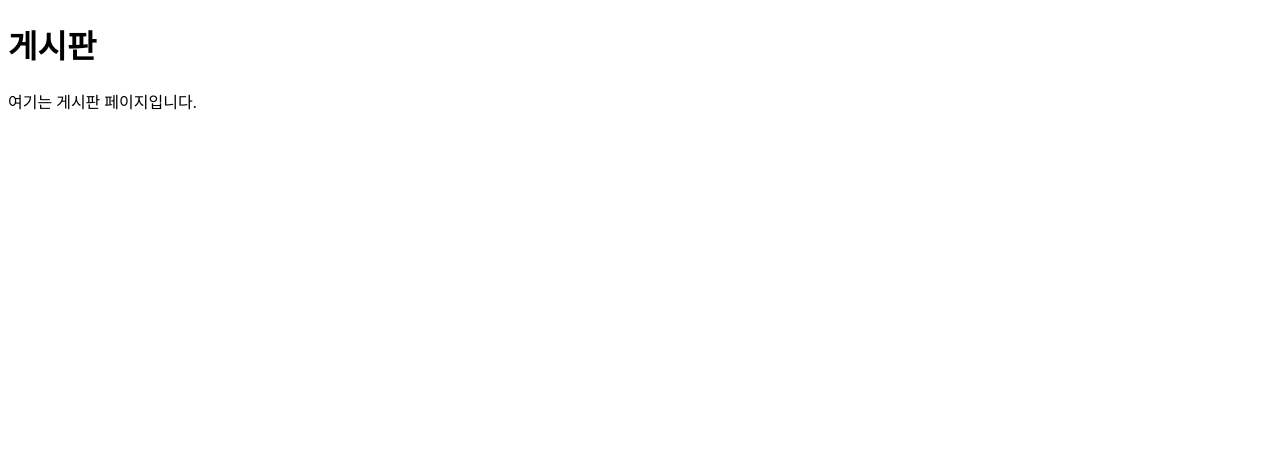
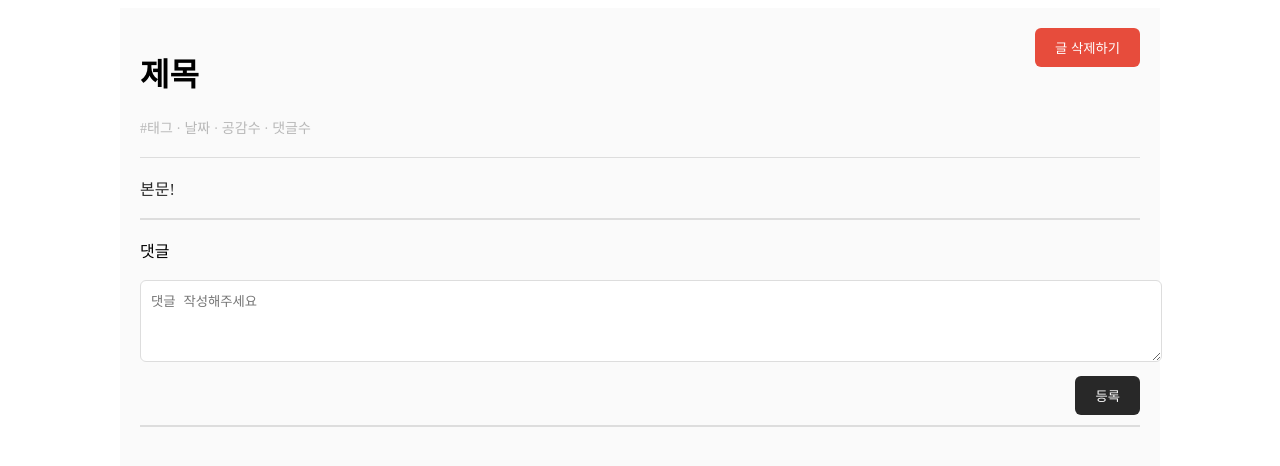
Before and after one commit to JogakZip7/client, a React (Vite) app: page /post in a window 1280 px wide. Shown: the top 466 px of the page. Built offline with nearby package versions, Linux system fonts and the light colour scheme.

Commit message:
[MOD]에러페이지와 게시글페이지 코드

```diff
--- a/src/components/App.jsx
+++ b/src/components/App.jsx
@@ -3,6 +3,8 @@ import React from "react";
 import { BrowserRouter as Router, Routes, Route } from "react-router-dom";
 import HomePage from "../pages/home/HomePage";
 import PostPage from "../pages/post/PostPage";
+import ErrorPage from "../pages/Error/ErrorPage";
+
 
 function App() {
   return (
@@ -10,6 +12,7 @@ function App() {
       <Routes>
         <Route path="/" element={<HomePage />} />
         <Route path="/post" element={<PostPage />} />
+        <Route path="/Error" element={<ErrorPage />} />
       </Routes>
     </Router>
   );
--- /dev/null
+++ b/src/pages/Error/ErrorPage.jsx
@@ -0,0 +1,49 @@
+import React from 'react';
+
+function ErrorPage() {
+  return (
+    <div style={styles.container}>
+      <div style={styles.errorCode}>404</div>
+      <div style={styles.flowerIcon}>
+        <img src="flower-icon.png" alt="Flower" style={{ width: '50px', height: '50px' }} />
+      </div>
+      <div style={styles.message}>찾을 수 없는 페이지입니다.</div>
+      <div style={styles.subMessage}>요청하신 페이지가 사라졌거나, 잘못된 경로를 이용하셨어요.</div>
+    </div>
+  );
+}
+
+const styles = {
+  container: {
+    display: 'flex',
+    flexDirection: 'column',
+    justifyContent: 'center',
+    alignItems: 'center',
+    height: '100vh',
+    backgroundColor: '#FAFAFA',
+    textAlign: 'center',
+    fontFamily: "'ABeeZee', sans-serif",
+    color: '#282828',
+  },
+  errorCode: {
+    fontSize: '100px',
+    fontWeight: 'bold',
+    color: '#282828',
+  },
+  flowerIcon: {
+    marginTop: '10px',
+  },
+  message: {
+    fontSize: '18px',
+    fontWeight: '400',
+    marginTop: '20px',
+    color: '#282828',
+  },
+  subMessage: {
+    fontSize: '14px',
+    color: '#B8B8B8',
+    marginTop: '10px',
+  },
+};
+
+export default ErrorPage;
--- a/src/pages/home/HomePage.jsx
+++ b/src/pages/home/HomePage.jsx
@@ -6,6 +6,7 @@ function HomePage() {
         <nav>
             <ul>
                 <li><Link to="/post">게시판</Link></li>
+                <li><Link to="/error">에러</Link></li>
             </ul>
         </nav>
     );
--- a/src/pages/post/Postpage.jsx
+++ b/src/pages/post/Postpage.jsx
@@ -1,10 +1,194 @@
-import React from 'react';
+import React, { useState } from 'react';
 
 function PostPage() {
+  const [commentContent, setCommentContent] = useState("");
+  const [comments, setComments] = useState([]);
+  const [editingCommentIndex, setEditingCommentIndex] = useState(null);
+  const [editingCommentContent, setEditingCommentContent] = useState("");
+
+  const handleCommentSubmit = () => {
+    setComments([...comments, { user: "새로운 사용자", date: new Date().toLocaleString(), content: commentContent }]);
+    setCommentContent("");
+  };
+
+  const handleDeleteComment = (index) => {
+    if (window.confirm("댓글을 삭제하시겠습니까?")) {
+      setComments(comments.filter((_, i) => i !== index));
+    }
+  };
+
+  const handleEditComment = (index) => {
+    setEditingCommentIndex(index);
+    setEditingCommentContent(comments[index].content);
+  };
+
+  const handleSaveEditedComment = () => {
+    const updatedComments = [...comments];
+    updatedComments[editingCommentIndex].content = editingCommentContent;
+    setComments(updatedComments);
+    setEditingCommentIndex(null);
+    setEditingCommentContent("");
+  };
+
+  const handleDeletePost = () => {
+    if (window.confirm("게시글을 삭제하시겠습니까?")) {
+      // 게시글 삭제 로직을 여기에 추가하면 됩니다.
+      alert("게시글이 삭제되었습니다.");
+    }
+  };
+
   return (
-    <div>
-      <h1>게시판</h1>
-      <p>여기는 게시판 페이지입니다.</p>
+    <div style={{ position: "relative", width: "100%", maxWidth: "1000px", margin: "0 auto", backgroundColor: "#FAFAFA", padding: "20px" }}>
+      {/* Post Header */}
+      <header style={{ marginBottom: "20px", borderBottom: "1px solid #DDD", paddingBottom: "20px" }}>
+        <h1 style={{ fontSize: "32px", fontWeight: "bold" }}>제목</h1>
+        <div style={{ color: "#B8B8B8", fontSize: "14px" }}>
+          <span>#태그</span> <span>· 날짜</span> <span>· 공감수</span> <span>· 댓글수</span>
+        </div>
+        {/* Delete Post Button */}
+        <button
+          onClick={handleDeletePost}
+          style={{
+            position: "absolute",
+            right: "20px",
+            top: "20px",
+            padding: "10px 20px",
+            backgroundColor: "#E74C3C",
+            color: "#fff",
+            borderRadius: "6px",
+            border: "none",
+            cursor: "pointer"
+          }}
+        >
+        글 삭제하기
+        </button>
+      </header>
+
+      {/* Post Content */}
+      <section style={{ marginBottom: "20px" }}>
+        <p style={{ fontSize: "16px", lineHeight: "1.5", color: "#282828" }}>
+          본문!
+        </p>
+        <hr style={{ border: "1px solid #DDD", marginTop: "10px" }} />
+      </section>
+
+      {/* Comment Section */}
+      <section>
+        <p style={{ fontSize: "16px", lineHeight: "1.5", color: "#000000" }}>
+          댓글
+        </p>
+        <div>
+          <textarea
+            value={commentContent}
+            onChange={(e) => setCommentContent(e.target.value)}
+            placeholder="댓글 작성해주세요"
+            style={{ width: "100%", height: "60px", padding: "10px", borderRadius: "6px", border: "1px solid #DDD", marginBottom: "10px" }}
+          />
+
+          {/* Right-aligned Submit Button */}
+          <div style={{ textAlign: "right" }}>
+            <button
+              onClick={handleCommentSubmit}
+              style={{
+                padding: "10px 20px",
+                backgroundColor: "#282828",
+                color: "#fff",
+                borderRadius: "6px",
+                border: "none",
+                cursor: "pointer"
+              }}
+            >
+              등록
+            </button>
+          </div>
+
+          {/* Divider Line */}
+          <hr style={{ border: "1px solid #DDD", marginTop: "10px" }} />
+        </div>
+
+        {/* Comments List */}
+        <div style={{ marginTop: "20px" }}>
+          {comments.map((comment, index) => (
+            <div key={index} style={{ marginBottom: "20px" }}>
+              {/* Comment Header with Name */}
+              <div style={{ display: "flex", justifyContent: "space-between", fontSize: "14px", fontWeight: "bold" }}>
+                <span>{comment.user}</span>
+                <span style={{ fontSize: "12px", color: "#B8B8B8" }}>{comment.date}</span>
+              </div>
+
+              {/* Comment Content */}
+              {editingCommentIndex === index ? (
+               <div>
+               <textarea
+                 value={editingCommentContent}
+                 onChange={(e) => setEditingCommentContent(e.target.value)}
+                 style={{
+                   width: "100%",
+                   height: "60px",
+                   padding: "10px",
+                   borderRadius: "6px",
+                   border: "1px solid #DDD",
+                   marginBottom: "10px"
+                 }}
+               />
+               <div style={{ display: "flex", justifyContent: "flex-end" }}>
+                 <button
+                   onClick={handleSaveEditedComment}
+                   style={{
+                     padding: "10px 20px",
+                     backgroundColor: "#282828",
+                     color: "#fff",
+                     borderRadius: "6px",
+                     border: "none",
+                     cursor: "pointer"
+                   }}
+                 >
+                   저장
+                 </button>
+               </div>
+             </div>
+
+              ) : (
+                <p style={{ fontSize: "14px", color: "#282828" }}>{comment.content}</p>
+              )}
+
+              {/* Edit and Delete Buttons */}
+              <div>
+                <button
+                  onClick={() => handleEditComment(index)}
+                  style={{
+                    backgroundColor: "#F4D13D",
+                    border: "none",
+                    color: "#fff",
+                    borderRadius: "4px",
+                    padding: "5px 10px",
+                    marginRight: "5px",
+                    cursor: "pointer"
+                  }}
+                >
+                  수정
+                </button>
+                <button
+                  onClick={() => handleDeleteComment(index)}
+                  style={{
+                    backgroundColor: "#E74C3C",
+                    border: "none",
+                    color: "#fff",
+                    borderRadius: "4px",
+                    padding: "5px 10px",
+                    cursor: "pointer"
+                  }}
+                >
+                  삭제
+                </button>
+              </div>
+
+              {/* Divider Line */}
+              <hr style={{ border: "1px solid #DDD", marginTop: "10px" }} />
+            </div>
+          ))}
+        </div>
+      </section>
     </div>
   );
 }
```
